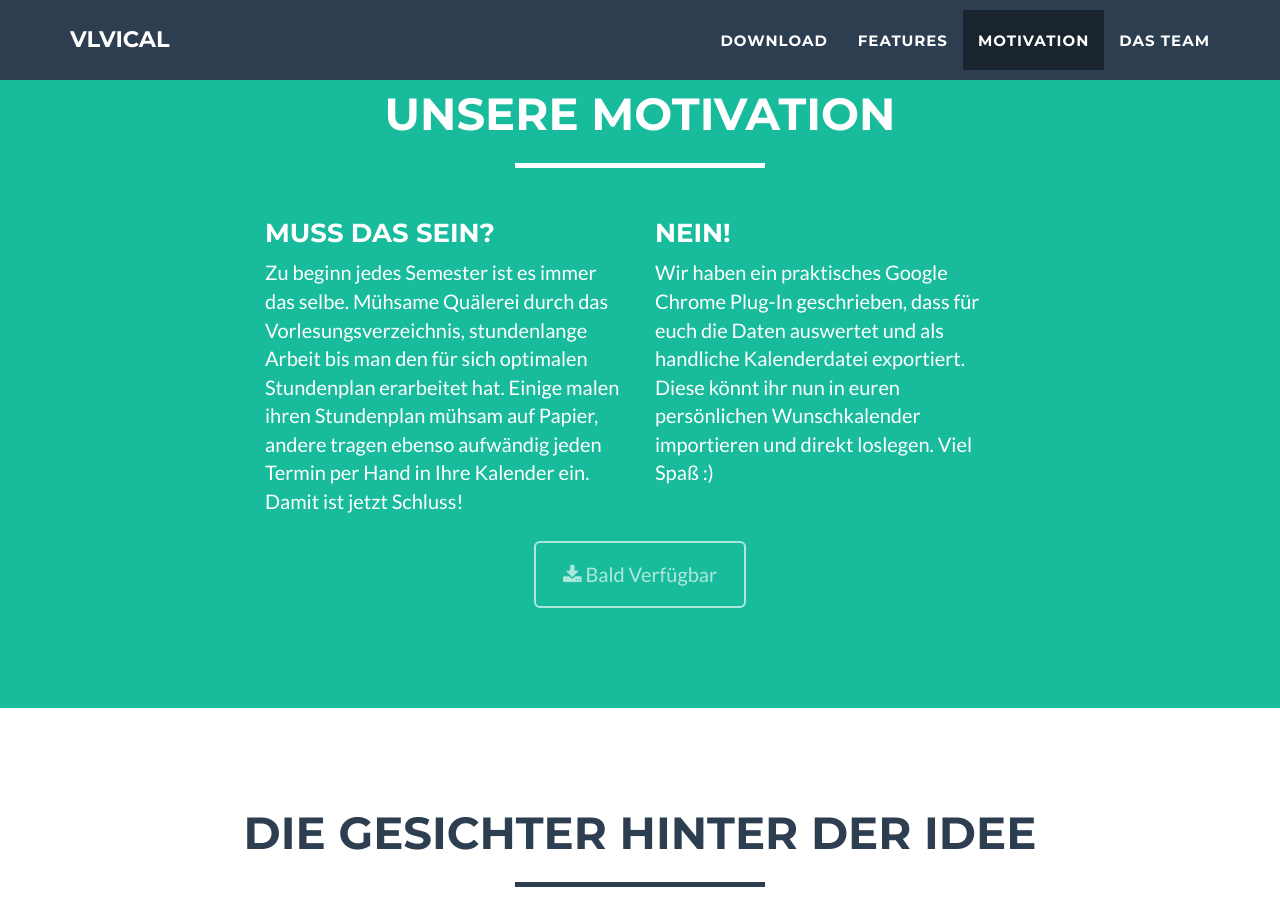
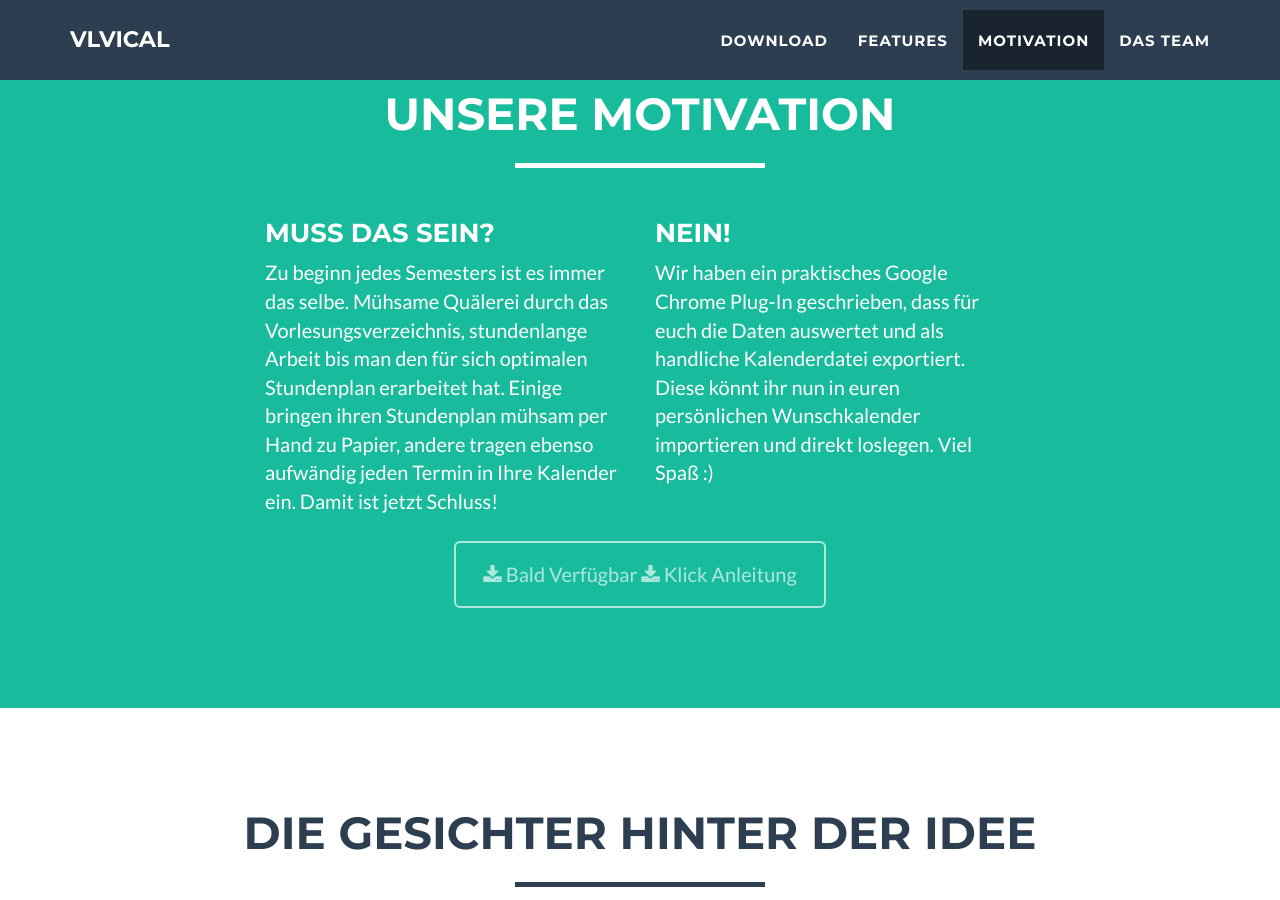
Before and after one commit to vlvical/vlvical.github.io, a Jekyll site: the page built from index.html, in a window 1280 px wide and 900 px high, scrolled down 2071 px. Built offline with Jekyll 4.4.1, drawn with Linux system fonts in a browser that asks for light colours.

Commit message:
Rechtschreibung

```diff
--- a/_includes/about.html
+++ b/_includes/about.html
@@ -10,7 +10,7 @@
             <div class="row">
                 <div class="col-lg-4 col-lg-offset-2">
                     <h3>Muss das sein?</h3>
-                    <p>Zu beginn jedes Semester ist es immer das selbe. Mühsame Quälerei durch das Vorlesungsverzeichnis, stundenlange Arbeit bis man den für sich optimalen Stundenplan erarbeitet hat. Einige malen ihren Stundenplan mühsam auf Papier, andere tragen ebenso aufwändig jeden Termin per Hand in Ihre Kalender ein. Damit ist jetzt Schluss!</p>
+                    <p>Zu beginn jedes Semesters ist es immer das selbe. Mühsame Quälerei durch das Vorlesungsverzeichnis, stundenlange Arbeit bis man den für sich optimalen Stundenplan erarbeitet hat. Einige bringen ihren Stundenplan mühsam per Hand zu Papier, andere tragen ebenso aufwändig jeden Termin in Ihre Kalender ein. Damit ist jetzt Schluss!</p>
                 </div>
                 <div class="col-lg-4">
                 <h3>Nein!</h3>
@@ -19,6 +19,7 @@
                 <div class="col-lg-8 col-lg-offset-2 text-center">
                     <a href="#" class="btn btn-lg btn-outline" disabled="disabled">
                         <i class="fa fa-download"></i> Bald Verfügbar
+                        <i class="fa fa-download"></i> Klick Anleitung
                     </a>
                 </div>
             </div>
```
